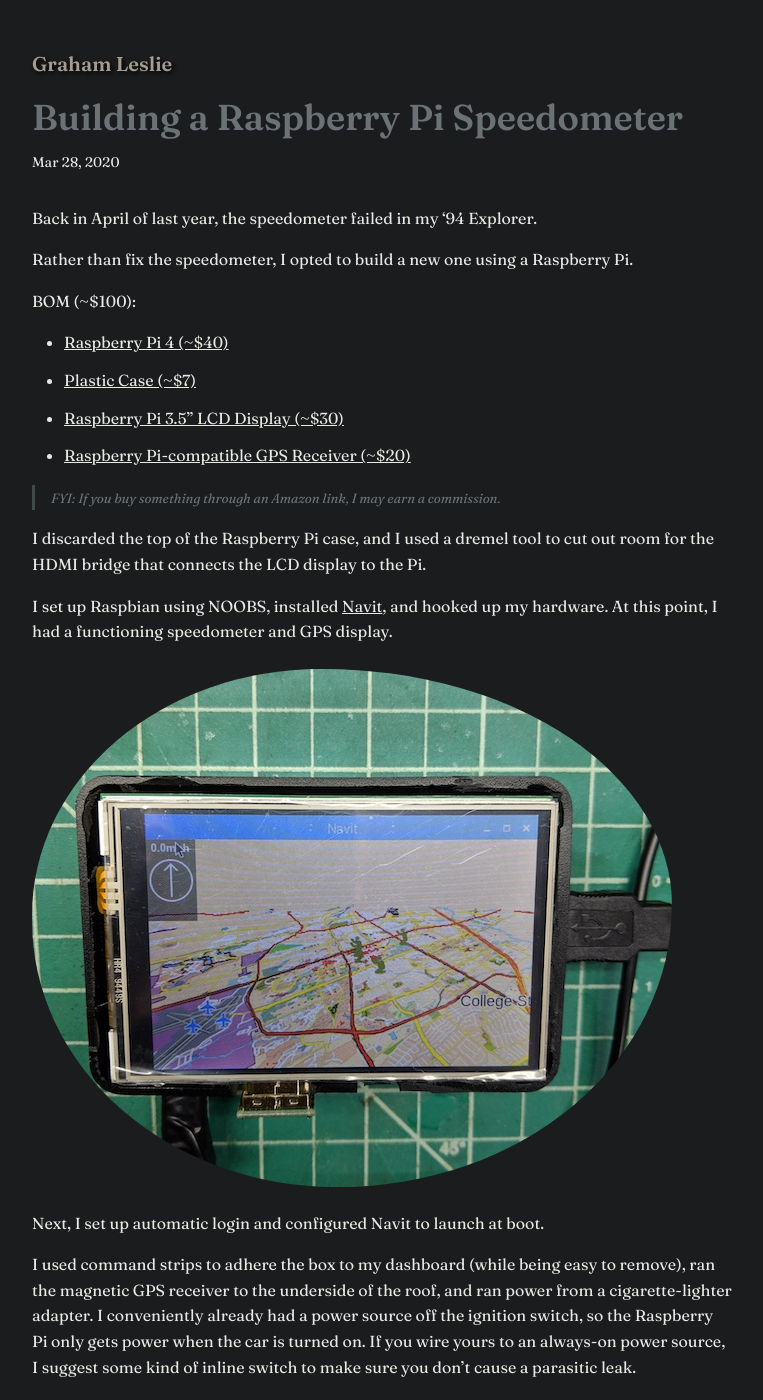
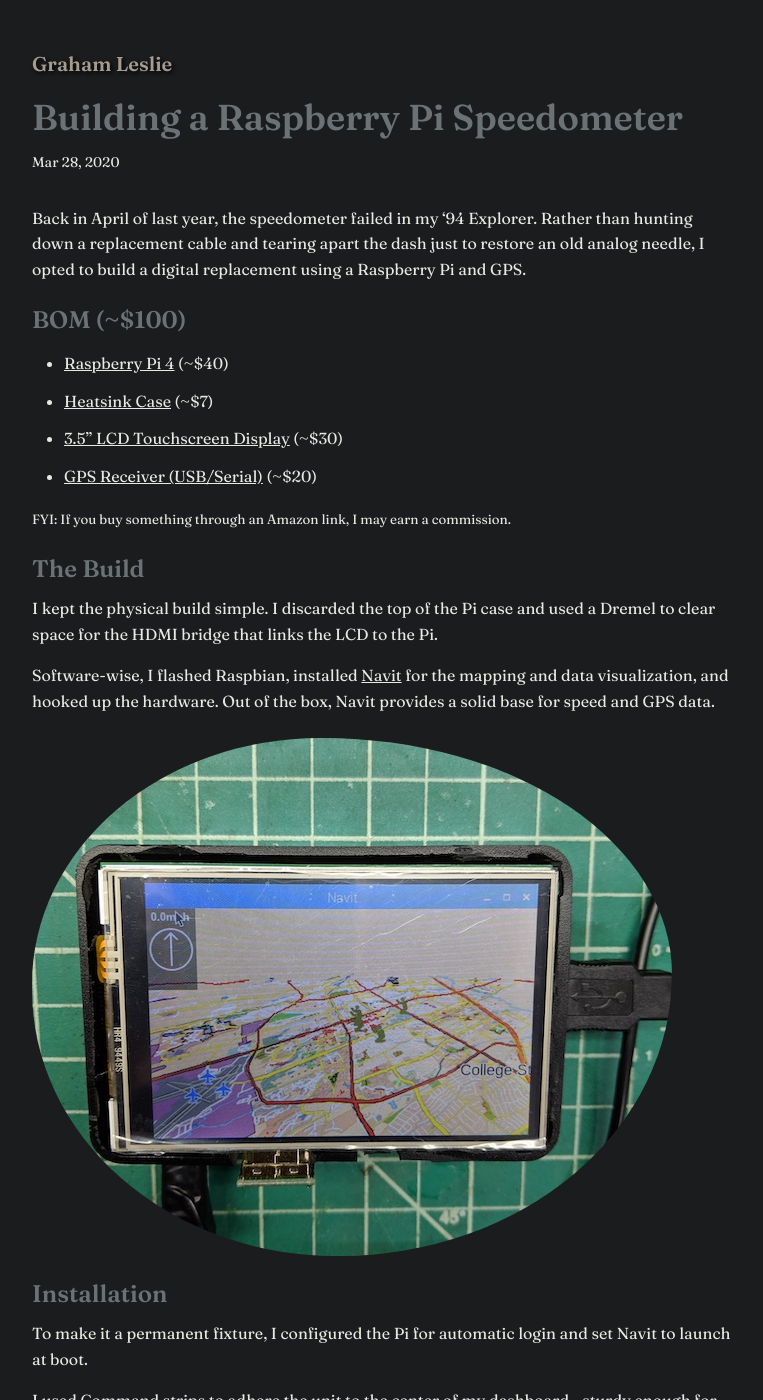
Before and after one commit to grahamleslie/grahamleslie.github.io, a Jekyll site: the page built from _posts/2020-03-28-building-a-rpi-vehicle-dashboard.md, in a window 1280 px wide and 1400 px high. Shown: the whole window, without its empty margins (258-1021 px from the left). Built offline with Jekyll 4.4.1, drawn with Linux system fonts in a browser that asks for light colours; nearby versions of some CDN libraries; some of the changed text lies outside the part shown.

Commit message:
Polish RPi Speedometer post

```diff
--- a/_posts/2020-03-28-building-a-rpi-vehicle-dashboard.md
+++ b/_posts/2020-03-28-building-a-rpi-vehicle-dashboard.md
@@ -6,35 +6,41 @@ categories: rpi raspberry pi dashboard
 duration: "2 minutes"
 ---
 
-Back in April of last year, the speedometer failed in my '94 Explorer.
+Back in April of last year, the speedometer failed in my '94 Explorer. Rather than hunting down a replacement cable and tearing apart the dash just to restore an old analog needle, I opted to build a digital replacement using a Raspberry Pi and GPS.
 
-Rather than fix the speedometer, I opted to build a new one using a Raspberry Pi.
+### BOM (~$100)
 
-BOM (~\$100):
+- [Raspberry Pi 4](https://www.amazon.com/Raspberry-Model-2019-Quad-Bluetooth/dp/B07TD42S27) (~$40)
+- [Heatsink Case](https://www.amazon.com/Raspberry-Case-Black-Compatible-Model/dp/B00UW2G1BS) (~$7)
+- [3.5" LCD Touchscreen Display](https://www.amazon.com/gp/product/B076M399XX) (~$30)
+- [GPS Receiver (USB/Serial)](https://www.amazon.com/gp/product/B078Y52FGQ) (~$20)
 
-- <a href="https://www.amazon.com/Raspberry-Model-2019-Quad-Bluetooth/dp/B07TD42S27/ref=as_li_ss_tl?dchild=1&keywords=raspberry+pi+4&qid=1585438679&s=electronics&sr=1-4&linkCode=ll1&tag=gleslie03-20&linkId=d2cc7b417708136255d9c38f844f2b14&language=en_US" target="_blank">Raspberry Pi 4 (~\$40)</a>
-- <a href="https://www.amazon.com/Raspberry-Case-Black-Compatible-Model/dp/B00UW2G1BS/ref=as_li_ss_tl?dchild=1&keywords=canakit+case&qid=1585438808&s=electronics&sr=1-16&linkCode=ll1&tag=gleslie03-20&linkId=04f8577824301215a9bba0063a1235df&language=en_US" target="_blank">Plastic Case (~\$7)</a>
-- <a href="https://www.amazon.com/gp/product/B076M399XX/ref=as_li_tl?ie=UTF8&camp=1789&creative=9325&creativeASIN=B076M399XX&linkCode=as2&tag=gleslie03-20&linkId=a0bc8d146110d760528d3c8bcc1cb310" target="_blank">Raspberry Pi 3.5" LCD Display (~\$30)</a>
-- <a href="https://www.amazon.com/gp/product/B078Y52FGQ/ref=as_li_tl?ie=UTF8&camp=1789&creative=9325&creativeASIN=B078Y52FGQ&linkCode=as2&tag=gleslie03-20&linkId=72bfaf0f8b4ef6e9115a8395475b5c99" target="_blank">Raspberry Pi-compatible GPS Receiver (~\$20)</a>
+<small>FYI: If you buy something through an Amazon link, I may earn a commission.</small>
 
-> <small>FYI: If you buy something through an Amazon link, I may earn a commission.</small>
+### The Build
 
-I discarded the top of the Raspberry Pi case, and I used a dremel tool to cut out room for the HDMI bridge that connects the LCD display to the Pi.
+I kept the physical build simple. I discarded the top of the Pi case and used a Dremel to clear space for the HDMI bridge that links the LCD to the Pi.
 
-I set up Raspbian using NOOBS, installed [Navit](https://www.navit-project.org/), and hooked up my hardware. At this point, I had a functioning speedometer and GPS display.
+Software-wise, I flashed Raspbian, installed [Navit](https://www.navit-project.org/) for the mapping and data visualization, and hooked up the hardware. Out of the box, Navit provides a solid base for speed and GPS data.
 
 ![Raspberry Pi running Navit](/assets/images/posts/pi-nav.jpg)
 
-Next, I set up automatic login and configured Navit to launch at boot.
+### Installation
 
-I used command strips to adhere the box to my dashboard (while being easy to remove), ran the magnetic GPS receiver to the underside of the roof, and ran power from a cigarette-lighter adapter. I conveniently already had a power source off the ignition switch, so the Raspberry Pi only gets power when the car is turned on. If you wire yours to an always-on power source, I suggest some kind of inline switch to make sure you don't cause a parasitic leak.
+To make it a permanent fixture, I configured the Pi for automatic login and set Navit to launch at boot.
+
+I used Command strips to adhere the unit to the center of my dashboard—sturdy enough for bumpy roads but easy to pull if I need to update the SD card. I ran the magnetic GPS receiver to the underside of the roof for clear signal and tapped into an ignition-switched power source behind the dash.
+
+<small>Pro-tip: If you wire yours to an always-on source, use an inline switch. These things will cause a parasitic leak and kill your battery if left sitting.</small>
 
 ![Raspberry Pi in Use](/assets/images/posts/pi-nav-installed.jpg)
 
-We're in business! After this photo, I customized Navit to make the MPH value much larger and more readable using [Navit's customization settings](https://wiki.navit-project.org/index.php/Configuration).
+### The Result
+
+I eventually customized the Navit XML configuration to make the MPH readout much larger and more readable.
 
 ![The Explorer](/assets/images/posts/explorer.jpeg)
 
-The Raspberry Pi has served as good replacement for the speedometer, and honestly was probably faster than replacing the speedometer cable that went bad in the first place. GPS is usually acquired within 15-30 seconds of starting (much faster than the <a href="https://www.amazon.com/LeaningTech-Universal-Speedometer-Overspeed-Windshield/dp/B01LJCA1B0/ref=as_li_ss_tl?dchild=1&keywords=electronic+speedometer&qid=1585438935&sr=8-24&linkCode=ll1&tag=gleslie03-20&linkId=8082d20ee3544eb47ef53da4f035cb35&language=en_US" target="_blank">cheap electronic speedometers</a> I tested first).
+Is it sexy? Not really. But it solved a mechanical failure in an afternoon with modern parts. GPS lock usually happens within 15-30 seconds—far more reliable than the cheap standalone digital speedometers I tested first.
 
-Is it sexy? Not really. I don't care - I got it working in an afternoon.
+It’s been a perfect replacement for a 30-year-old plastic cable.
```
